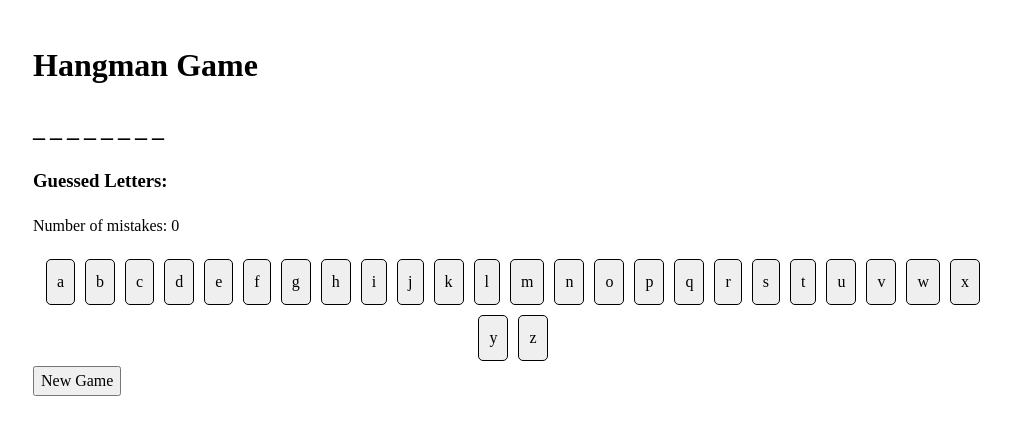
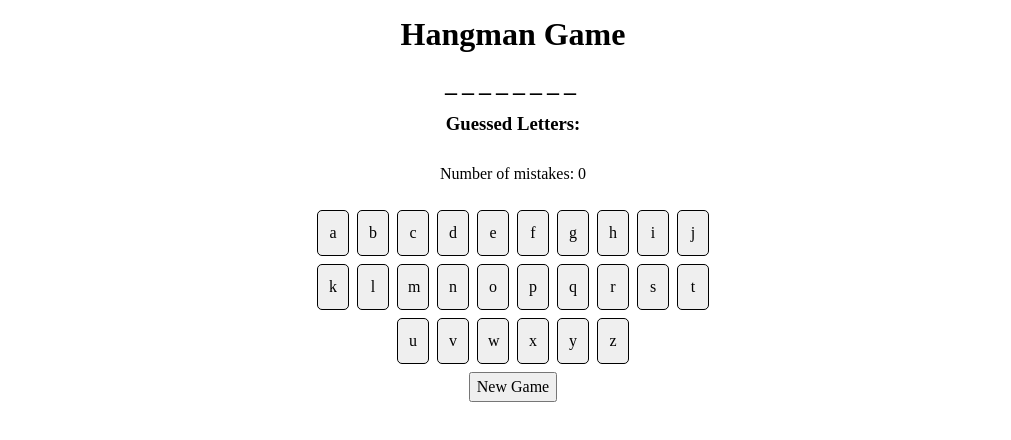
Before and after one commit to nbogie/olu-hangman-react-v1-code-review, a React (Vite) app: page / in a window 1280 px wide. Shown: the top 440 px of the page, without its empty margins (127-1138 px from the left). Built offline with nearby package versions, Linux system fonts and the light colour scheme.

Commit message:
done tidy of single-component branch

```diff
--- a/src/Hangman.jsx
+++ b/src/Hangman.jsx
@@ -1,69 +1,77 @@
-import { useState } from "react";
+//@ts-check
+import { useEffect, useState } from "react";
 import getRandomWord from "./utils/get-random-word";
 import generateKeys from "./utils/keyboard";
 import { generateHangmanLetters } from "./utils/hangman-logic";
-import determineMistakes from "./utils/determine-mistakes";
+import countNumberOfMistakes from "./utils/count-number-of-mistakes";
 
 export default function Hangman() {
-    const randomWord = getRandomWord();
-    const [targetWord, setTargetWord] = useState(randomWord);
+    const [targetWord, setTargetWord] = useState("helloworld");
     const [guessedLetters, setGuessedLetters] = useState([]);
-    let revealedGuesses = generateHangmanLetters(guessedLetters, targetWord);
-    let numberOfMistakes = determineMistakes(guessedLetters, targetWord);
+
+    useEffect(() => {
+        const randomWord = getRandomWord();
+        setTargetWord(randomWord);
+    }, []);
+
+    /** An array of letters and _ characters representing blah */
+    const revealedGuesses = generateHangmanLetters(guessedLetters, targetWord);
+    const numberOfMistakes = countNumberOfMistakes(guessedLetters, targetWord);
 
     const missLimit = targetWord.length;
-    const isGameLost = numberOfMistakes > missLimit;
-    const isGameWon = !revealedGuesses.includes("_");
-    const isGameOver = isGameWon || isGameLost;
 
-    const keys = generateKeys();
-
-    const renderedKeyboard = keys.map((tile, index) => {
-        function handleTileClicked(letter) {
-            numberOfMistakes = determineMistakes(guessedLetters, targetWord);
-            setGuessedLetters((currArr) => {
-                revealedGuesses = generateHangmanLetters(
-                    [...currArr, letter],
-                    targetWord,
-                );
-
-                return [...currArr, letter];
-            });
+    function calculateWinState() {
+        if (!revealedGuesses.includes("_")) {
+            return "win";
         }
 
-        const letterHasBeenGuessed = guessedLetters.includes(tile.letter);
+        if (numberOfMistakes > missLimit) {
+            return "loss";
+        }
 
-        if (letterHasBeenGuessed || isGameOver) {
-            tile.isClicked = true;
-        }
+        return "in-progress";
+    }
+
+    const winState = calculateWinState();
+
+    const keyLetters = generateKeys();
+
+    function handleTileClicked(letter) {
+        setGuessedLetters((currArr) => {
+            return [...currArr, letter];
+        });
+    }
+
+    const renderedKeyboard = keyLetters.map((letter, index) => {
+        const letterHasBeenGuessed = guessedLetters.includes(letter);
+
+        const isDisabled = letterHasBeenGuessed || winState !== "in-progress";
 
         return (
             <button
                 key={index}
                 className="tile"
                 onClick={() => {
-                    handleTileClicked(tile.letter);
+                    handleTileClicked(letter);
                 }}
-                disabled={tile.isClicked}
+                disabled={isDisabled}
             >
-                {tile.letter}
+                {letter}
             </button>
         );
     });
 
     function handleNewGame() {
-        numberOfMistakes = 0;
         setGuessedLetters([]);
         setTargetWord(getRandomWord());
-        revealedGuesses = generateHangmanLetters([], targetWord);
     }
     return (
         <div className="game">
             <h1>Hangman Game</h1>
-            {isGameWon && <h2>You Win!</h2>}
-            {isGameLost && !isGameWon && <h2>You lose, too many guesses</h2>}
+            {winState === "win" && <h2>You Win!</h2>}
+            {winState === "loss" && <h2>You lose, too many guesses</h2>}
             <h2 className="revealed-guesses">
-                {!isGameOver ? revealedGuesses : targetWord}
+                {winState === "in-progress" ? revealedGuesses : targetWord}
             </h2>
             <h3>Guessed Letters: {guessedLetters}</h3>
             <p>Number of mistakes: {numberOfMistakes}</p>
--- a/src/index.css
+++ b/src/index.css
@@ -4,6 +4,13 @@
     box-sizing: border-box;
 }
 
+h1,
+h2,
+h3,
+h4,
+h5 {
+    margin: 0;
+}
 body {
     line-height: 1.5;
     max-width: 1000px;
@@ -19,8 +26,10 @@ select {
 
 .game {
     padding: 10px;
-    margin: 10px;
-    align-content: center;
+    display: flex;
+    flex-direction: column;
+    align-items: center;
+    gap: 0.5rem;
 }
 
 .revealed-guesses {
@@ -31,11 +40,14 @@ select {
     display: flex;
     flex-wrap: wrap;
     justify-content: center;
+    gap: 0.5rem;
+    max-width: 400px;
 }
 
 .tile {
     border: solid black 1px;
     padding: 10px;
-    margin: 5px;
     border-radius: 5px;
+    user-select: none;
+    width: 2rem;
 }
--- /dev/null
+++ b/src/utils/count-number-of-mistakes.js
@@ -0,0 +1,15 @@
+/**
+ *
+ * @param {string[]} guessedLetters
+ * @param {string} targetWord
+ * @returns {number}
+ */
+export default function countNumberOfMistakes(guessedLetters, targetWord) {
+
+    function isNotInTargetWord(letter){
+        return !targetWord.includes(letter);
+    }
+
+    // return the number of guessed letters that are not in the target word
+    return guessedLetters.filter(isNotInTargetWord).length;
+}
--- a/src/utils/determine-mistakes.js
+++ /dev/null
@@ -1,19 +0,0 @@
-/**
- *
- * @param {string[]} guessedLetters
- * @param {string} targetWord
- * @returns {number}
- */
-export default function determineMistakes(guessedLetters, targetWord) {
-    // return the number of guessed letters that are not in the target word
-    let mistakeCount = 0;
-
-    for (const letter of guessedLetters) {
-        const letterIsMistake = !targetWord.includes(letter);
-        if (letterIsMistake) {
-            mistakeCount++;
-        }
-    }
-
-    return mistakeCount;
-}
--- a/src/utils/hangman-logic.js
+++ b/src/utils/hangman-logic.js
@@ -6,18 +6,13 @@
  *
  */
 const generateHangmanLetters = (guessedLetters, wordToGuess) => {
-    const results = [];
-
-    for (let i = 0; i < wordToGuess.length; i++) {
-        const currentLetter = wordToGuess[i];
-        if (guessedLetters.includes(currentLetter)) {
-            results.push(currentLetter);
-        } else {
-            results.push("_");
-        }
-    }
-
-    return results;
+    return wordToGuess
+        .split("")
+        .map((letter) => displayCharacterForLetter(letter, guessedLetters));
 };
 
+export function displayCharacterForLetter(letter, guessedLetters) {
+    return guessedLetters.includes(letter) ? letter : "_";
+}
+
 export { generateHangmanLetters };
--- a/src/utils/keyboard.js
+++ b/src/utils/keyboard.js
@@ -1,8 +1,4 @@
-import Tile from "./tile.js";
-
 export default function generateKeys() {
     const qwerty = "qwertyuiopasdfghjklzxcvbnm";
-    const keyCharacters = qwerty.split("").sort();
-
-    return keyCharacters.map((key) => new Tile(key));
+    return qwerty.split("").sort();
 }
--- a/src/utils/tile.js
+++ /dev/null
@@ -1,6 +0,0 @@
-export default class Tile {
-    constructor(letter) {
-        this.letter = letter;
-        this.isClicked = false;
-    }
-}
```
